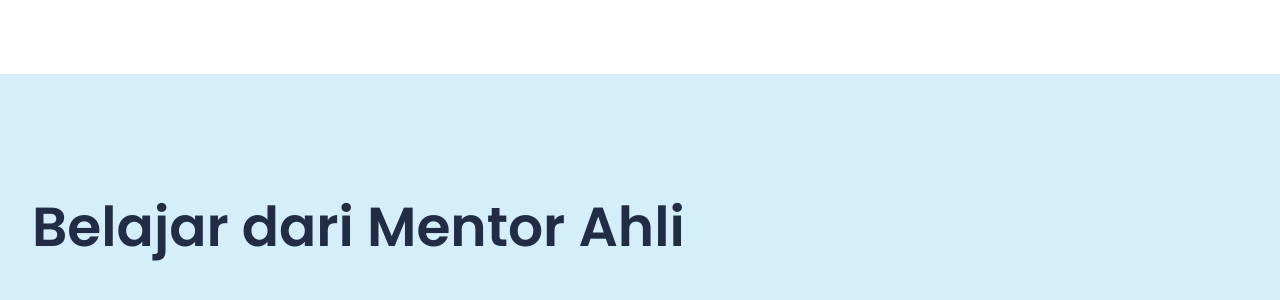
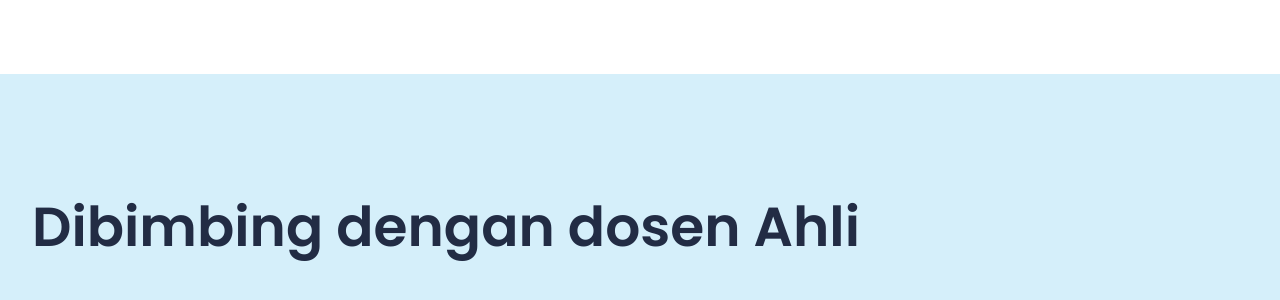
Before and after one commit to Gunawan617/KLINIK-UKOM-LANDING, a Next.js app: page / in a window 1280 px wide. Shown: the part 7408-7708 px from the top of the page. Built offline with nearby package versions, Linux system fonts and the light colour scheme.

Commit message:
ubah mentor

```diff
--- a/app/components/Mentor/index.tsx
+++ b/app/components/Mentor/index.tsx
@@ -117,7 +117,7 @@ export default class MultipleItems extends Component {
         return (
             <div className="py-10 sm:py-24 bg-paleblue" id="mentor">
                 <div className='mx-auto max-w-2xl lg:max-w-7xl sm:py-4 px-4 lg:px-8 relative'>
-                    <h2 className="lh-82 text-midnightblue text-4xl md:text-55xl text-center md:text-start font-semibold">Belajar dari Mentor Ahli <br /></h2>
+                    <h2 className="lh-82 text-midnightblue text-4xl md:text-55xl text-center md:text-start font-semibold">Dibimbing dengan dosen Ahli<br /></h2>
 
                     <Slider {...settings}>
                         {postData.map((items, i) => (
--- a/package.json
+++ b/package.json
@@ -19,8 +19,11 @@
     "eslint-config-next": "13.4.2",
     "next": "13.4.2",
     "postcss": "8.4.23",
+    "ra-data-simple-rest": "^5.10.1",
     "react": "18.2.0",
+    "react-admin": "^5.10.1",
     "react-dom": "18.2.0",
+    "react-hotkeys-hook": "^5.1.0",
     "react-slick": "^0.29.0",
     "slick-carousel": "^1.8.1",
     "swiper": "^11.2.10",
```
Also changed, not shown: 2 other files (tests, documents, lock files or other folders).
